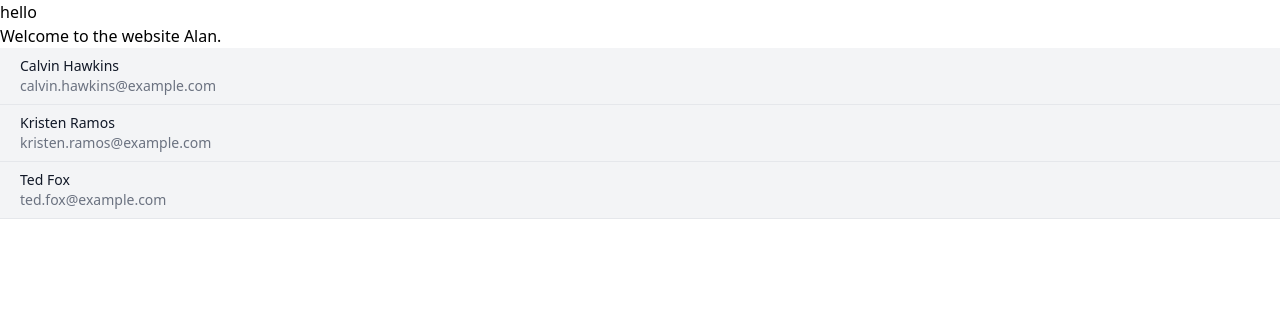
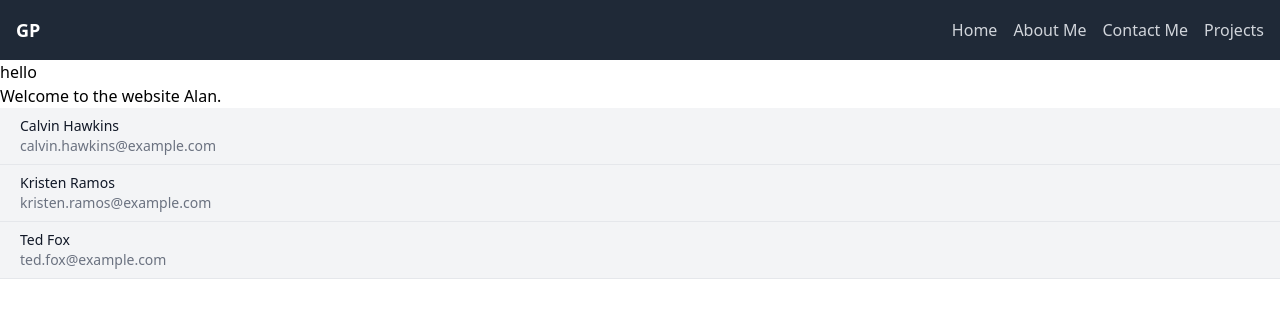
Before and after one commit to pathak-gokul/react-practice, a React (Vite) app: page / in a window 1280 px wide. Shown: the top 318 px of the page. Built offline with nearby package versions, Linux system fonts and the light colour scheme.

Commit message:
feat: create and render Navbar component with Tailwind CSS
	- Created a Navbar component using Tailwind CSS

```diff
--- a/src/App.tsx
+++ b/src/App.tsx
@@ -1,3 +1,4 @@
+import Navbar from "./components/Navbar";
 import Message from "./Message";
 interface Person {
   name: string;
@@ -28,6 +29,7 @@ const people: Person[] = [
 const App = () => {
   return (
     <div>
+      <Navbar />
       hello <Message></Message>
       <ul className="list-none p-0">
         {people.map((person, index) => (
--- /dev/null
+++ b/src/components/Navbar.tsx
@@ -0,0 +1,35 @@
+import React from "react";
+
+const Navbar = () => {
+  return (
+    <nav className="bg-gray-800 p-4">
+      <div className="container mx-auto flex justify-between items-center">
+        <div className="text-white text-lg font-semibold">GP</div>
+        <ul className="flex space-x-4">
+          <li>
+            <a href="#" className="text-gray-300 hover:text-white">
+              Home
+            </a>
+          </li>
+          <li>
+            <a href="#" className="text-gray-300 hover:text-white">
+              About Me
+            </a>
+          </li>
+          <li>
+            <a href="#" className="text-gray-300 hover:text-white">
+              Contact Me
+            </a>
+          </li>
+          <li>
+            <a href="#" className="text-gray-300 hover:text-white">
+              Projects
+            </a>
+          </li>
+        </ul>
+      </div>
+    </nav>
+  );
+};
+
+export default Navbar;
```
